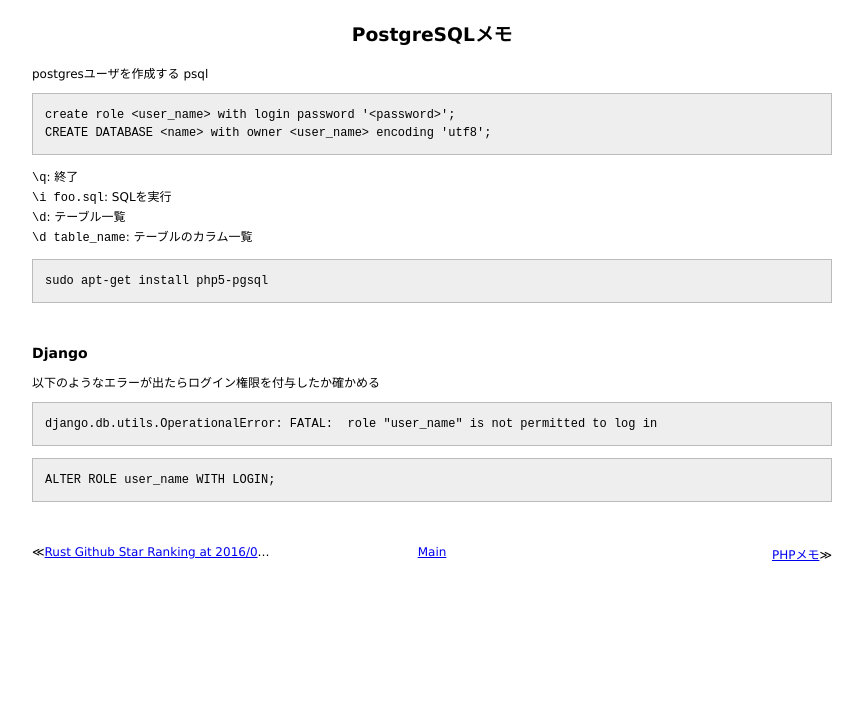
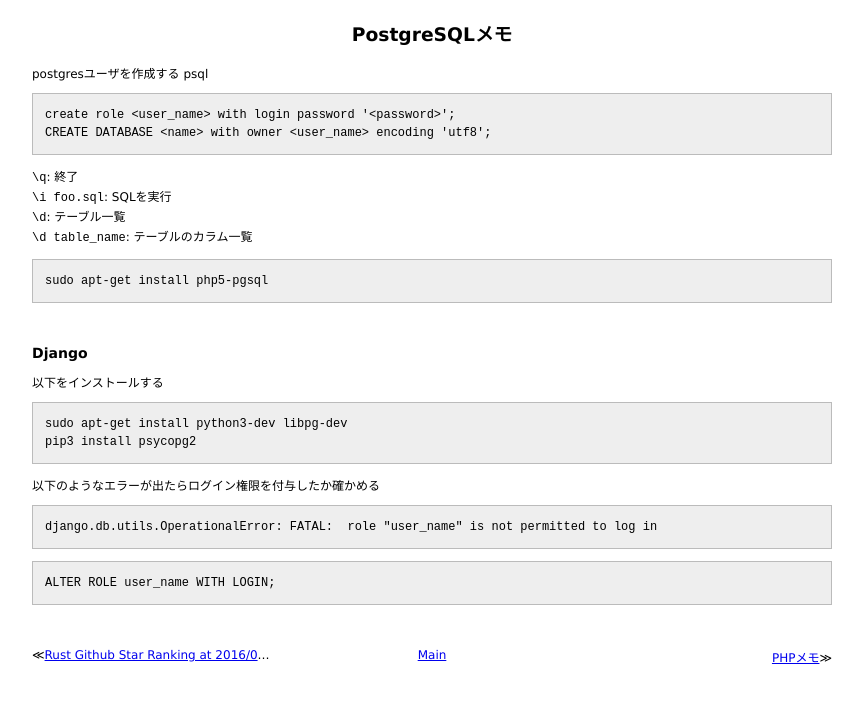
Before and after one commit to 38elements/38elements.github.com, a Jekyll site: the page built from _posts/2016-05-30-postgresql.md, in a window 1280 px wide. Shown: the top 703 px of the page, without its empty margins (208-1071 px from the left). Built offline with Jekyll 4.4.1, drawn with Linux system fonts in a browser that asks for light colours.

Commit message:
Update 2016-05-30-postgresql.md

````diff
--- a/_posts/2016-05-30-postgresql.md
+++ b/_posts/2016-05-30-postgresql.md
@@ -21,6 +21,13 @@ sudo apt-get install php5-pgsql
 <br>
 
 ### Django
+以下をインストールする
+
+```
+sudo apt-get install python3-dev libpg-dev
+pip3 install psycopg2
+```
+
 以下のようなエラーが出たらログイン権限を付与したか確かめる
 
 ```
````
